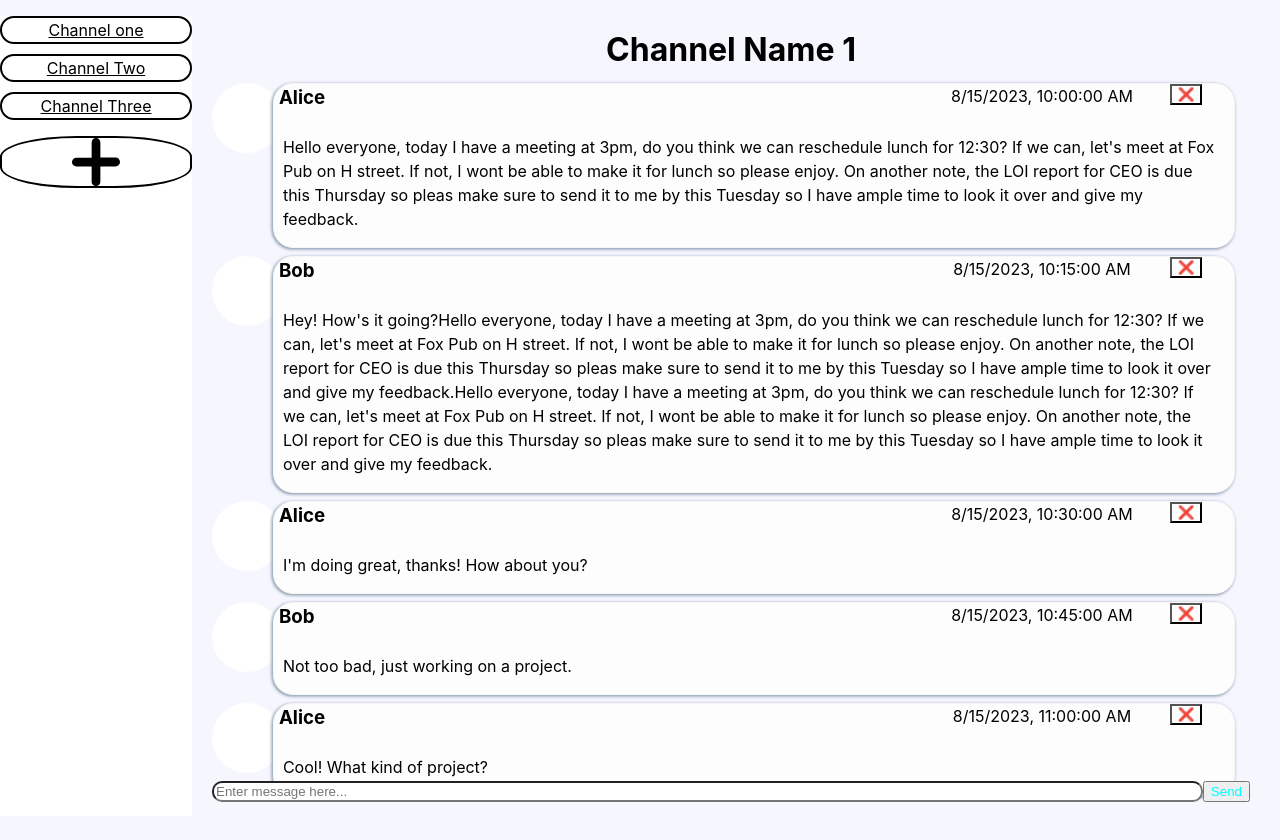
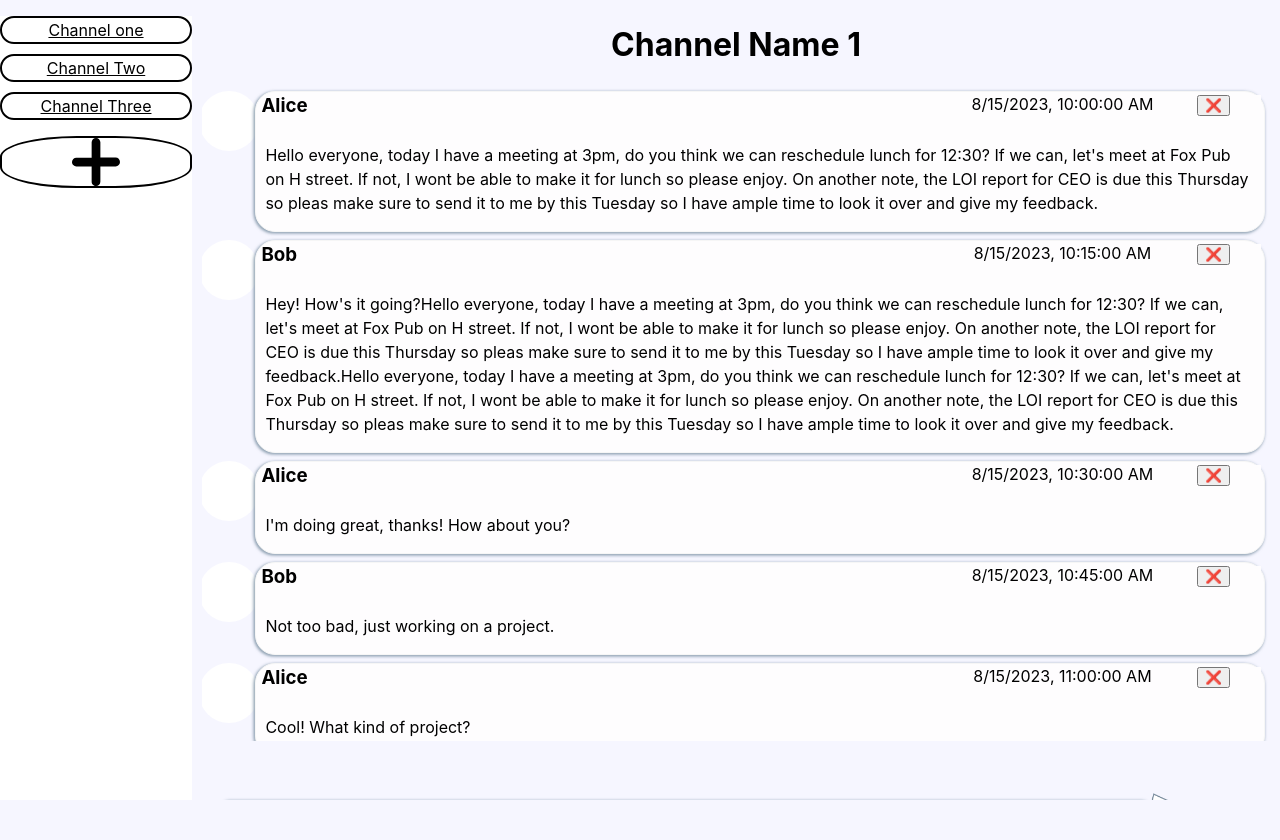
Before and after one commit to Gome510/keeping-tabs, a React (Vite) app: page / in a window 1280 px wide. Shown: the top 840 px of the page. After the commit the page ends 800 px from the top, so only its background shows below. Built offline with nearby package versions, Linux system fonts and the light colour scheme; the HTML template or start-up script is replaced by a standard one.

Commit message:
more styling
biggest change: scrolls :)

```diff
--- a/src/App.module.css
+++ b/src/App.module.css
@@ -10,11 +10,13 @@ grid-template-rows: 1fr;
 grid-column-gap: 0px;
 grid-row-gap: 0px;
 height: 100vh;
+overflow-y: hidden;
 }
 
 .sidebar {
   grid-area: 1 / 1 / 2 / 2;
   border: purple 10px;
+  overflow-y: auto;
 }
 
  .main-content {
--- a/src/assets/message-data.json
+++ b/src/assets/message-data.json
@@ -38,5 +38,68 @@
     "user_name": "Alice",
     "pfp": "",
     "time": "2023-08-15T11:00:00"
+  },
+  {
+    "id": 6,
+    "text": "Hello everyone, today I have a meeting at 3pm, do you think we can reschedule lunch for 12:30? If we can, let's meet at Fox Pub on H street. If not, I wont be able to make it for lunch so please enjoy. On another note, the LOI report for CEO is due this Thursday so pleas make sure to send it to me by this Tuesday so I have ample time to look it over and give my feedback.",
+    "user_id": 101,
+    "user_name": "Alice",
+    "pfp": "",
+    "time": "2023-08-15T10:00:00"
+  },
+  {
+    "id": 7,
+    "text": "Hello everyone, today I have a meeting at 3pm, do you think we can reschedule lunch for 12:30? If we can, let's meet at Fox Pub on H street. If not, I wont be able to make it for lunch so please enjoy. On another note, the LOI report for CEO is due this Thursday so pleas make sure to send it to me by this Tuesday so I have ample time to look it over and give my feedback.",
+    "user_id": 101,
+    "user_name": "Alice",
+    "pfp": "",
+    "time": "2023-08-15T10:00:00"
+  },
+  {
+    "id": 8,
+    "text": "Hello everyone, today I have a meeting at 3pm, do you think we can reschedule lunch for 12:30? If we can, let's meet at Fox Pub on H street. If not, I wont be able to make it for lunch so please enjoy. On another note, the LOI report for CEO is due this Thursday so pleas make sure to send it to me by this Tuesday so I have ample time to look it over and give my feedback.",
+    "user_id": 101,
+    "user_name": "Alice",
+    "pfp": "",
+    "time": "2023-08-15T10:00:00"
+  },
+  {
+    "id": 9,
+    "text": "Hello everyone, today I have a meeting at 3pm, do you think we can reschedule lunch for 12:30? If we can, let's meet at Fox Pub on H street. If not, I wont be able to make it for lunch so please enjoy. On another note, the LOI report for CEO is due this Thursday so pleas make sure to send it to me by this Tuesday so I have ample time to look it over and give my feedback.",
+    "user_id": 101,
+    "user_name": "Alice",
+    "pfp": "",
+    "time": "2023-08-15T10:00:00"
+  },  {
+    "id": 10,
+    "text": "Hello everyone, today I have a meeting at 3pm, do you think we can reschedule lunch for 12:30? If we can, let's meet at Fox Pub on H street. If not, I wont be able to make it for lunch so please enjoy. On another note, the LOI report for CEO is due this Thursday so pleas make sure to send it to me by this Tuesday so I have ample time to look it over and give my feedback.",
+    "user_id": 101,
+    "user_name": "Alice",
+    "pfp": "",
+    "time": "2023-08-15T10:00:00"
+  },
+  {
+    "id": 10,
+    "text": "Hello everyone, today I have a meeting at 3pm, do you think we can reschedule lunch for 12:30? If we can, let's meet at Fox Pub on H street. If not, I wont be able to make it for lunch so please enjoy. On another note, the LOI report for CEO is due this Thursday so pleas make sure to send it to me by this Tuesday so I have ample time to look it over and give my feedback.",
+    "user_id": 101,
+    "user_name": "Alice",
+    "pfp": "",
+    "time": "2023-08-15T10:00:00"
+  },
+  {
+    "id": 10,
+    "text": "Hello everyone, today I have a meeting at 3pm, do you think we can reschedule lunch for 12:30? If we can, let's meet at Fox Pub on H street. If not, I wont be able to make it for lunch so please enjoy. On another note, the LOI report for CEO is due this Thursday so pleas make sure to send it to me by this Tuesday so I have ample time to look it over and give my feedback.",
+    "user_id": 101,
+    "user_name": "Alice",
+    "pfp": "",
+    "time": "2023-08-15T10:00:00"
+  },
+  {
+    "id": 10,
+    "text": "Hello everyone, today I have a meeting at 3pm, do you think we can reschedule lunch for 12:30? If we can, let's meet at Fox Pub on H street. If not, I wont be able to make it for lunch so please enjoy. On another note, the LOI report for CEO is due this Thursday so pleas make sure to send it to me by this Tuesday so I have ample time to look it over and give my feedback.",
+    "user_id": 101,
+    "user_name": "Alice",
+    "pfp": "",
+    "time": "2023-08-15T10:00:00"
   }
 ]
--- a/src/components/MainContent/EnterText.jsx
+++ b/src/components/MainContent/EnterText.jsx
@@ -3,6 +3,7 @@ import { useRef } from 'react';
 // import Button from '../UI/Button'; // ??
 // import Input from '../UI/Input'; // ??
 import classes from './EnterText.module.css';
+import arrow from "../../assets/sendArrow.png"
 
 const EnterText = () => {
   const messageInputRef = useRef();
@@ -14,6 +15,7 @@ const EnterText = () => {
   };
 
   return (
+    <div className={classes.inputContainer }>
     <form className={classes.container} onSubmit={submitMessageHandler}>
       <input
         className={classes.input}
@@ -21,8 +23,9 @@ const EnterText = () => {
         placeholder='Enter message here...'
         ref={messageInputRef}
       ></input>
-      <button className={classes.btn}>Send</button>
+      <img src={arrow} width='45px' className={classes.btn}/>
     </form>
+    </div>
   );
 };
 
--- a/src/components/MainContent/EnterText.module.css
+++ b/src/components/MainContent/EnterText.module.css
@@ -1,16 +1,26 @@
-.container {
-  display: flex;
-  width: 100%;
-  margin: 0;
-  justify-content: space-between;
+.inputContainer {
+  height: 10vh;
+  background-color: #f6f6ff;
+  display: grid;
+  grid-template-columns: 95% 5%;
+  grid-column-gap: 0px;
+  grid-row-gap: 0px;
+  color: black;
+  height: 12vh;
+  padding: 5px;
 }
 
 .input {
-  border-radius: 10px;
-  width: 100%;
+  grid-area: 1 / 1 / 2 / 2;
+  box-shadow: -1px 1px 3px 0.5px rgba(115, 138, 157, 0.79);
+  border-radius: 7px;
+  background-color: #FEFDFE;
+  border: 1px solid #F6F6F6;
+  height: 60%;
+  width: 90%;
+
 }
 
 .btn {
-  color: aqua;
-  width: auto;
+  grid-area: 1 / 2 / 3 / 3;
 }
--- a/src/components/MainContent/MainContent.css
+++ b/src/components/MainContent/MainContent.css
@@ -2,15 +2,22 @@
 #mcGrid{
    display: grid;
    grid-template-columns: 1fr;
-   grid-template-rows: 8% 83% 10%;
+   grid-template-rows: 8% 80% 12%;
    grid-column-gap: 0px;
    grid-row-gap: 0px;
-   padding:5px 30px 5px 20px;
+   /* padding:5px 30px 5px 20px; */
+   overflow: hidden;
 }
 #channelHeaderGrid{
    grid-area: 1 / 1 / 2 / 2; }
 #mainGrid {
    grid-area: 2 / 1 / 3 / 2;
+   height: 80vh;
+   overflow: auto;
+   padding-top: 10px;
+   padding-bottom: 10px;
 margin: 10px}
-#textInputGrid{ grid-area: 3 / 1 / 4 / 2;
+#textInputGrid{
+   grid-area: 3 / 1 / 4 / 2;
+   margin-top: 7px;
 }
--- a/src/components/MainContent/Messages/Message.css
+++ b/src/components/MainContent/Messages/Message.css
@@ -48,6 +48,10 @@
 #deleteButton {
    grid-area: 1 / 3 / 2 / 4;
    font-size: 11px;
+   background-color: #FEFDFE;
+   border: none;
+   margin: 3px;
+
 
 }
 
--- a/src/components/MainContent/Messages/Message.jsx
+++ b/src/components/MainContent/Messages/Message.jsx
@@ -6,8 +6,8 @@ export default function Message (props) {
     const circleStyle={
         borderRadius:"50%",
         backgroundColor:"white",
-        width:"70px",
-        height:"70px"
+        width:"60px",
+        height:"60px"
     }
 
     const formattedTimestamp = new Date(props.time).toLocaleString();
@@ -20,7 +20,7 @@ export default function Message (props) {
           <div id="message-center">
           <div id='userName'><h3>{props.userName}</h3> </div>
          <div id='timeStamp'>{formattedTimestamp}</div>
-         <div id='deleteButton' > <button style={{ backgroundColor: 'transparent'}}> {'\u274C'} </button></div>
+         <div id='deleteButton' > <button> {'\u274C'} </button></div>
          <div id='messageText'> <p> {props.text} </p></div>
           </div>
        </div>
```
Also changed, not shown: src/assets/sendArrow.png (added).
